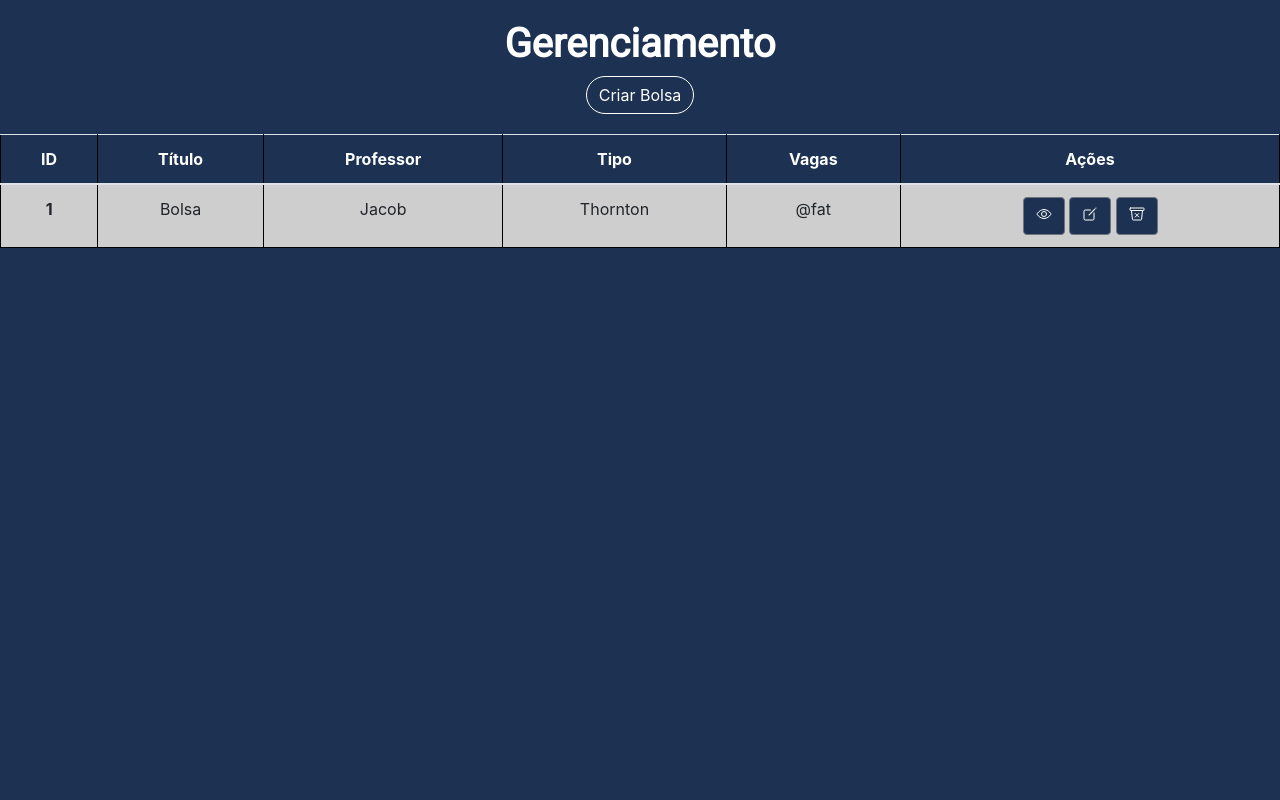
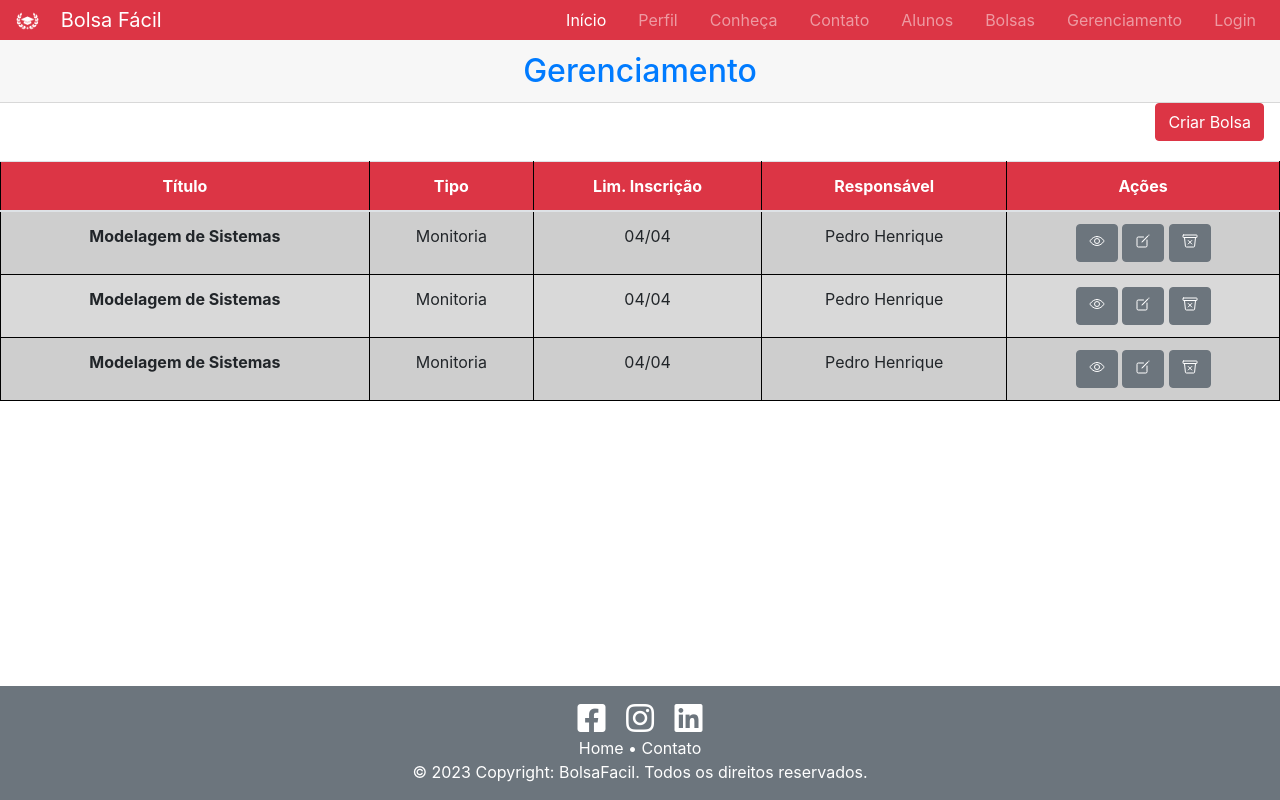
Before and after one commit to marlonruffo/Bolsa-Facil---DCC017, a PHP site: page /gerenciamento.php in a window 1280 px wide. Run offline with PHP 8.4, Linux system fonts and the light colour scheme; some libraries are stand-ins or nearby versions.

```diff
--- a/site/gerenciamento.php
+++ b/site/gerenciamento.php
@@ -9,46 +9,58 @@
     <link rel="stylesheet" href="https://stackpath.bootstrapcdn.com/bootstrap/4.5.2/css/bootstrap.min.css" integrity="sha384-JcKb8q3iqJ61gNV9KGb8thSsNjpSL0n8PARn9HuZOnIxN0hoP+VmmDGMN5t9UJ0Z" crossorigin="anonymous">
     <link rel="stylesheet" href="/css/gerenciamento.css">
     <link rel="stylesheet" href="../css/modais.css">
-
-
 </head>
 
 <body>
-    <Section class="gerenciamento">
-        <h1 class="titulo">Gerenciamento</h1>
-        <button type="submit" class="btn btn-primary botaoenviar mx-auto btncriar" data-toggle="modal" data-target="#criacaoBolsa">Criar Bolsa</button>
+
+    <?php include('navbar.php'); ?>
+
+    <h2 class="card-header text-primary text-center">Gerenciamento</h2>
+    <div class="text-right">
+        <button type="submit" class="btn btn-danger btncriar rounded mr-3" data-toggle="modal" data-target="#criacaoBolsa">Criar Bolsa</button>
+    </div>
+    <?php
+
+$projetos = array(
+    array("Modelagem de Sistemas", "Monitoria", "04/04", "Pedro Henrique"),
+    array("Modelagem de Sistemas", "Monitoria", "04/04", "Pedro Henrique"),
+    array("Modelagem de Sistemas", "Monitoria", "04/04", "Pedro Henrique"),
+);
+?>
+
 <table class="table table-striped tabela">
     <thead>
-                <tr class="legenda">
-                    <th scope="col">ID</th>
+        <tr class="legenda bg-danger text-white">
             <th scope="col">Título</th>
-                    <th scope="col">Professor</th>
             <th scope="col">Tipo</th>
-                    <th scope="col">Vagas</th>
+            <th scope="col">Lim. Inscrição</th>
+            <th scope="col">Responsável</th>
             <th scope="col">Ações</th>
         </tr>
     </thead>
     <tbody>
+        <?php foreach ($projetos as $projeto): ?>
             <tr>
-                    <th scope="row">1</th>
-                    <td>Bolsa</td>
-                    <td>Jacob</td>
-                    <td>Thornton</td>
-                    <td>@fat</td>
-                    <td><button type="button" class="btn btn-secondary botaotabela" data-toggle="modal" data-target="#visualizarBolsa"><ion-icon name="eye-outline"></ion-icon></button>
-                        <button type="button" class="btn btn-secondary botaotabela" data-toggle="modal" data-target="#editarBolsa"><ion-icon name="create-outline"></ion-icon></button>
-                        <button type="button" class="btn btn-secondary botaotabela" data-toggle="modal" data-target="#deletarBolsa"><ion-icon name="trash-bin-outline"></ion-icon></button>
+                <th scope="row"><?php echo $projeto[0]; ?></th>
+                <td><?php echo $projeto[1]; ?></td>
+                <td><?php echo $projeto[2]; ?></td>
+                <td><?php echo $projeto[3]; ?></td>
+                <td>
+                    <button type="button" class="btn btn-secondary botaotabela" data-toggle="modal" data-target="#visualizarBolsa">
+                        <ion-icon name="eye-outline"></ion-icon>
+                    </button>
+                    <button type="button" class="btn btn-secondary botaotabela" data-toggle="modal" data-target="#editarBolsa">
+                        <ion-icon name="create-outline"></ion-icon>
+                    </button>
+                    <button type="button" class="btn btn-secondary botaotabela" data-toggle="modal" data-target="#deletarBolsa">
+                        <ion-icon name="trash-bin-outline"></ion-icon>
+                    </button>
                 </td>
             </tr>
-
+        <?php endforeach; ?>
     </tbody>
 </table>
 
-
-
-
-
-    </Section>
     <!-- Modal Criacao de Bolsa -->
     <div class="modal" tabindex="-1" role="dialog" id="criacaoBolsa">
         <div class="modal-dialog" role="document">
@@ -244,7 +256,8 @@
     </div>
 
 
-
+    <div style="height: 300px;"></div>
+    <?php include('footer.php'); ?>
 
     <script src="https://code.jquery.com/jquery-3.5.1.slim.min.js"></script>
     <script src="https://cdn.jsdelivr.net/npm/@popperjs/core@2.10.2/dist/umd/popper.min.js"></script>
```
Also changed, not shown: site/alunos.php (+29 -23 lines), site/bolsas.php (+19 -15 lines). Lines whose indentation alone changed are shown as unchanged.
